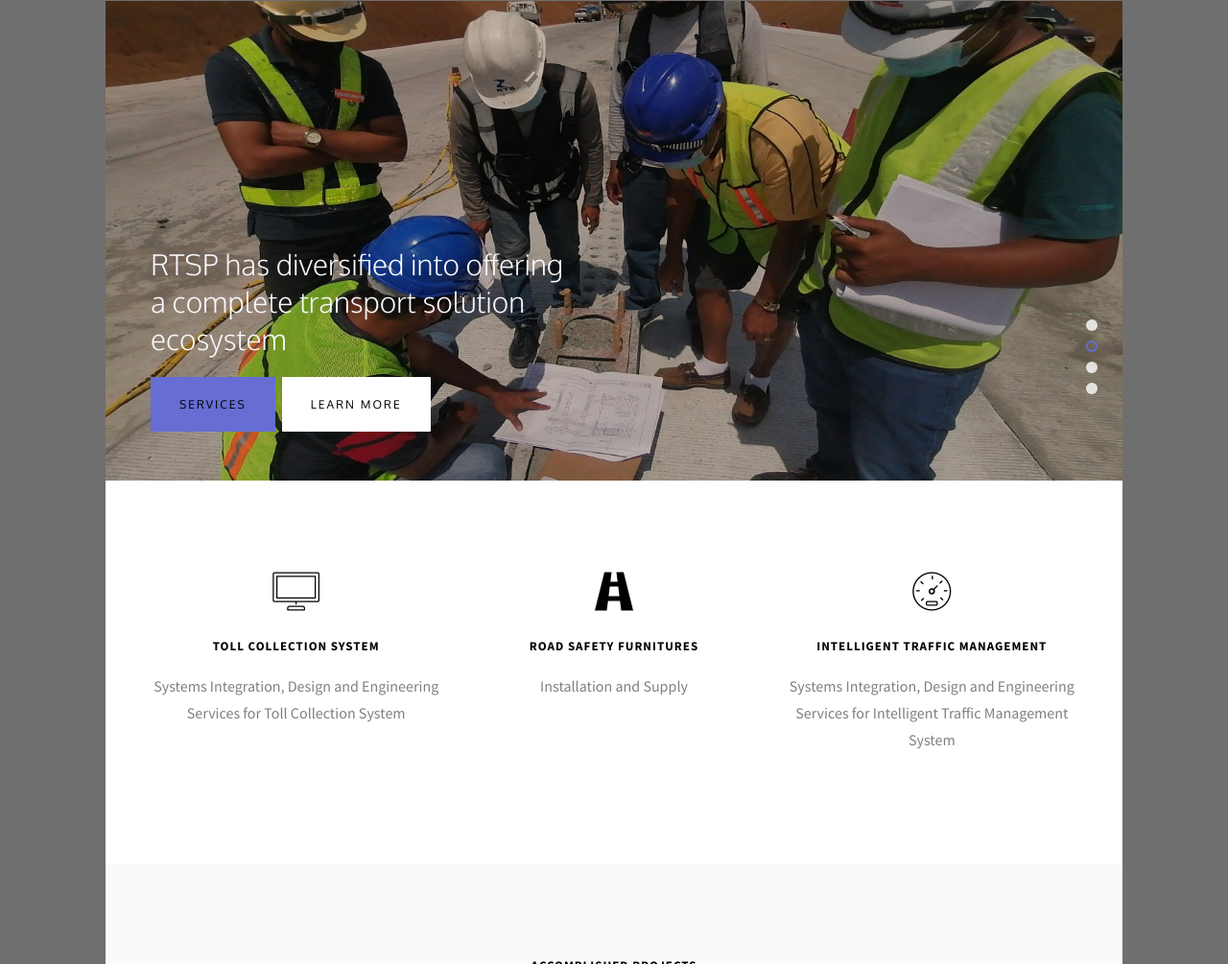
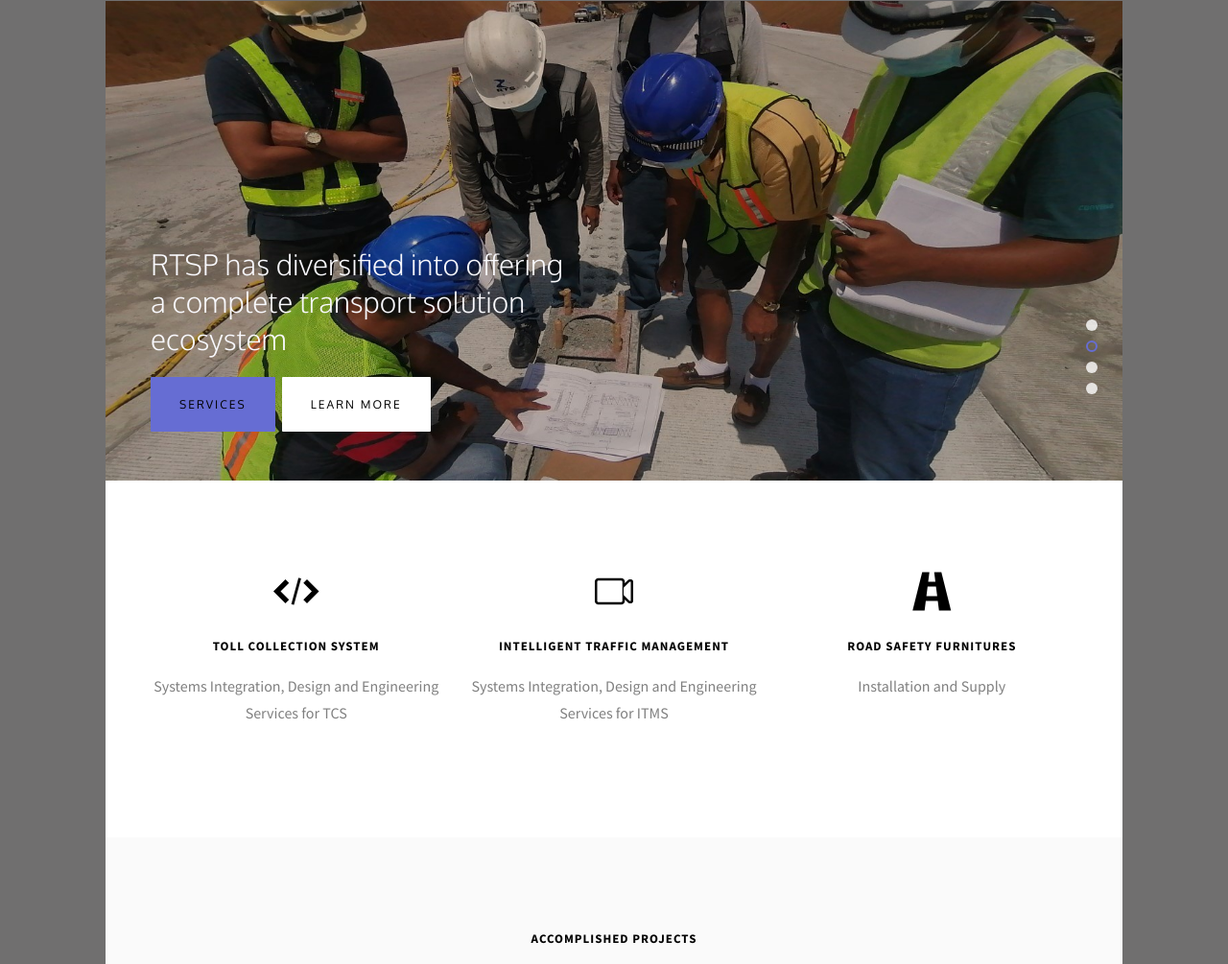
Before and after one commit to zeorthe/zeorthe.github.io, a plain HTML site: page index.html in a window 1280 px wide. Shown: the part 215-1220 px from the top of the page at 96% size. Drawn offline with Linux system fonts and the light colour scheme; files whose address does not match are found by name.

Commit message:
Update index.html
interchange position itms and rsf only
change icon

```diff
--- a/index.html
+++ b/index.html
@@ -142,11 +142,22 @@
 				<div class="col-md-4 text-center animate-box">
 					<div class="services">
 						<span class="icon">
-							<i class="icon-desktop"></i>
+							<i class="icon-embed2"></i>
 						</span>
 						<div class="desc">
 							<h3><a>Toll Collection System</a></h3>
-							<p>Systems Integration, Design and Engineering Services for Toll Collection System</p>
+							<p>Systems Integration, Design and Engineering Services for TCS</p>
+						</div>
+					</div>
+				</div>
+				<div class="col-md-4 text-center animate-box">
+					<div class="services">
+						<span class="icon">
+							<i class="icon-video3"></i>
+						</span>
+						<div class="desc">
+							<h3><a>Intelligent Traffic Management</a></h3>
+							<p>Systems Integration, Design and Engineering Services for ITMS</p>
 						</div>
 					</div>
 				</div>
@@ -158,17 +169,6 @@
 						<div class="desc">
 							<h3><a>Road Safety Furnitures</a></h3>
 							<p>Installation and Supply</p>
-						</div>
-					</div>
-				</div>
-				<div class="col-md-4 text-center animate-box">
-					<div class="services">
-						<span class="icon">
-							<i class="icon-speedometer"></i>
-						</span>
-						<div class="desc">
-							<h3><a>Intelligent Traffic Management</a></h3>
-							<p>Systems Integration, Design and Engineering Services for Intelligent Traffic Management System</p>
 						</div>
 					</div>
 				</div>
```
